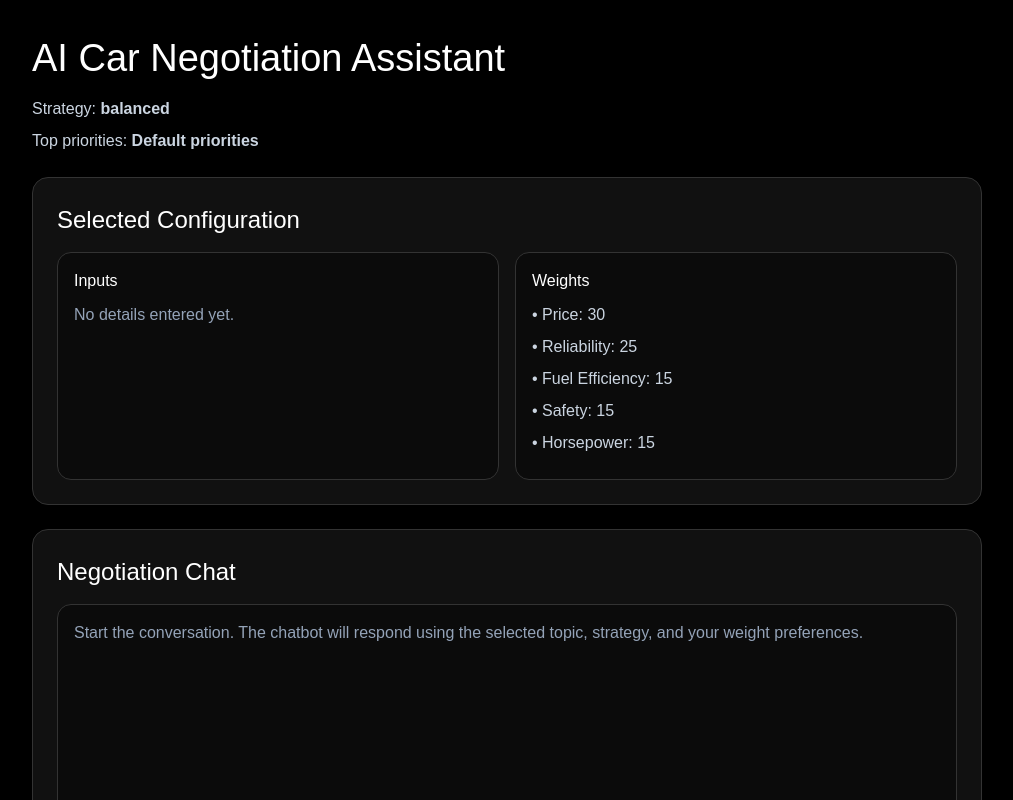
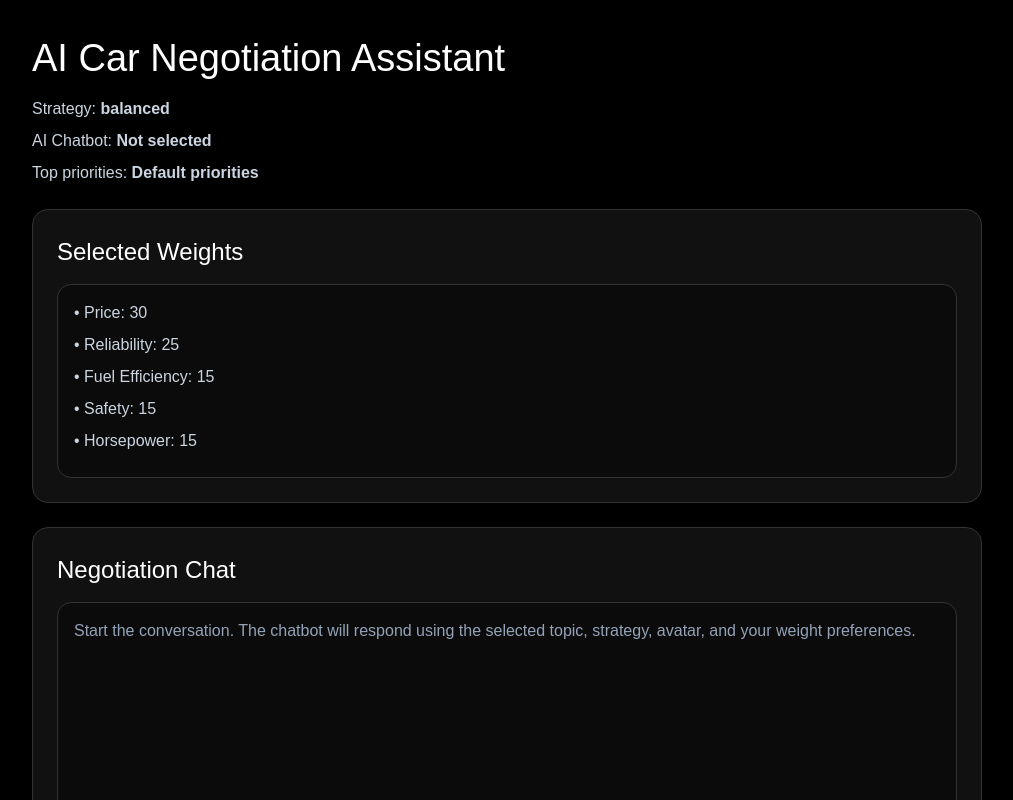
Before and after one commit to likhithreddy12/negotiation-site, a Next.js app in the folder frontend/: page /demo in a window 1280 px wide. Shown: the top 800 px of the page, without its empty margins (133-1146 px from the left). Built offline with nearby package versions, Linux system fonts and the light colour scheme.

Commit message:
Restore avatar flow and simplify start page

```diff
--- a/frontend/app/demo/page.tsx
+++ b/frontend/app/demo/page.tsx
@@ -25,6 +25,7 @@ export default function DemoPage() {
     formValues: Record<string, string>;
     weights: Record<string, number>;
   } | null>(null);
+  const [selectedAvatar, setSelectedAvatar] = useState<"male" | "female" | "">("");
   const [message, setMessage] = useState("");
   const [messages, setMessages] = useState<ChatMessage[]>([]);
 
@@ -37,6 +38,11 @@ export default function DemoPage() {
     const storedUserConfig = localStorage.getItem("user_topic_config");
     if (storedUserConfig) {
       setUserConfig(JSON.parse(storedUserConfig));
+    }
+
+    const storedAvatar = localStorage.getItem("selected_avatar");
+    if (storedAvatar === "male" || storedAvatar === "female") {
+      setSelectedAvatar(storedAvatar);
     }
   }, []);
 
@@ -62,7 +68,7 @@ export default function DemoPage() {
       topic: activeTopic,
       strategy: adminSettings.selectedStrategy,
       topFactors,
-      formValues: userConfig?.formValues || {},
+      selectedAvatar,
     });
 
     setMessages((prev) => [
@@ -88,41 +94,22 @@ export default function DemoPage() {
         <p style={{ color: "#cbd5e1", marginBottom: 8 }}>
           Strategy: <strong>{adminSettings.selectedStrategy}</strong>
         </p>
+        <p style={{ color: "#cbd5e1", marginBottom: 8 }}>
+          AI Chatbot: <strong>{selectedAvatar || "Not selected"}</strong>
+        </p>
         <p style={{ color: "#cbd5e1", marginBottom: 24 }}>
           Top priorities: <strong>{topFactors.join(", ") || "Default priorities"}</strong>
         </p>
 
         <section style={boxStyle}>
-          <h2 style={{ fontSize: 24, marginBottom: 14 }}>Selected Configuration</h2>
-
-          <div
-            style={{
-              display: "grid",
-              gridTemplateColumns: "repeat(auto-fit, minmax(240px, 1fr))",
-              gap: 16,
-            }}
-          >
-            <div style={innerBox}>
-              <h3 style={{ marginBottom: 10 }}>Inputs</h3>
-              {Object.entries(userConfig?.formValues || {}).length === 0 ? (
-                <p style={{ color: "#94a3b8" }}>No details entered yet.</p>
-              ) : (
-                Object.entries(userConfig?.formValues || {}).map(([key, value]) => (
-                  <div key={key} style={{ marginBottom: 8, color: "#cbd5e1" }}>
-                    • {key}: {value}
-                  </div>
-                ))
-              )}
-            </div>
+          <h2 style={{ fontSize: 24, marginBottom: 14 }}>Selected Weights</h2>
 
           <div style={innerBox}>
-              <h3 style={{ marginBottom: 10 }}>Weights</h3>
             {topicConfig.factors.map((factor) => (
               <div key={factor.key} style={{ marginBottom: 8, color: "#cbd5e1" }}>
                 • {factor.label}: {userConfig?.weights?.[factor.key] ?? factor.defaultWeight}
               </div>
             ))}
-            </div>
           </div>
         </section>
 
@@ -142,7 +129,7 @@ export default function DemoPage() {
             {messages.length === 0 ? (
               <p style={{ color: "#94a3b8" }}>
                 Start the conversation. The chatbot will respond using the selected topic,
-                strategy, and your weight preferences.
+                strategy, avatar, and your weight preferences.
               </p>
             ) : (
               messages.map((item, index) => (
@@ -198,18 +185,22 @@ function generateBotReply({
   topic,
   strategy,
   topFactors,
-  formValues,
+  selectedAvatar,
 }: {
   userMessage: string;
   topic: TopicKey;
   strategy: StrategyKey;
   topFactors: string[];
-  formValues: Record<string, string>;
+  selectedAvatar: string;
 }) {
   const factorText = topFactors.length ? topFactors.join(" and ") : "your chosen priorities";
-  const userContext = Object.entries(formValues)
-    .map(([key, value]) => `${key}: ${value}`)
-    .join(", ");
+
+  const avatarLine =
+    selectedAvatar === "male"
+      ? "You are interacting with the male AI chatbot."
+      : selectedAvatar === "female"
+      ? "You are interacting with the female AI chatbot."
+      : "No AI chatbot persona was selected.";
 
   const strategyLine =
     strategy === "tough"
@@ -235,7 +226,7 @@ function generateBotReply({
       ? "For this job negotiation, I would weigh salary against benefits, growth, and work-life balance."
       : "For this rent negotiation, I would compare rent price with location, amenities, and lease flexibility.";
 
-  return `You asked: "${userMessage}". ${topicLine} Your highest priorities are ${factorText}. ${strategyLine} Based on your current configuration (${userContext || "no extra details provided"}), I would guide the negotiation around those priorities first.`;
+  return `You asked: "${userMessage}". ${avatarLine} ${topicLine} Your highest priorities are ${factorText}. ${strategyLine}`;
 }
 
 const boxStyle = {
--- a/frontend/app/page.tsx
+++ b/frontend/app/page.tsx
@@ -98,15 +98,15 @@ export default function HomePage() {
             <div style={cardStyle}>
               <h3 style={{ marginBottom: 8 }}>User Preference Weightage</h3>
               <p style={{ color: "#cbd5e1", lineHeight: 1.5 }}>
-                Users can adjust 5 weights based on their individual priorities, with a total of
-                100.
+                Users can adjust 5 weights based on their individual priorities, and the total
+                always stays at 100.
               </p>
             </div>
 
             <div style={cardStyle}>
-              <h3 style={{ marginBottom: 8 }}>Interactive Negotiation Chat</h3>
+              <h3 style={{ marginBottom: 8 }}>Male and Female AI Chatbots</h3>
               <p style={{ color: "#cbd5e1", lineHeight: 1.5 }}>
-                The chatbot responds using the selected topic, chosen strategy, and user inputs.
+                Users can select either a male or female AI chatbot before entering the demo chat.
               </p>
             </div>
           </div>
@@ -116,13 +116,9 @@ export default function HomePage() {
           <h2 style={{ fontSize: 32, marginBottom: 20 }}>How It Works</h2>
           <div style={{ display: "grid", gap: 14 }}>
             <div style={cardStyle}>1. Admin selects the active topic and AI strategy.</div>
-            <div style={cardStyle}>2. Users enter topic-specific details.</div>
-            <div style={cardStyle}>
-              3. Users adjust the 5 factor weights so the total equals 100.
-            </div>
-            <div style={cardStyle}>
-              4. The chatbot uses those preferences during the interaction.
-            </div>
+            <div style={cardStyle}>2. User adjusts the 5 factor weights.</div>
+            <div style={cardStyle}>3. User selects male or female AI chatbot.</div>
+            <div style={cardStyle}>4. The chatbot responds using the selected strategy and weights.</div>
           </div>
         </section>
 
```
Lines whose indentation alone changed are shown as unchanged.
